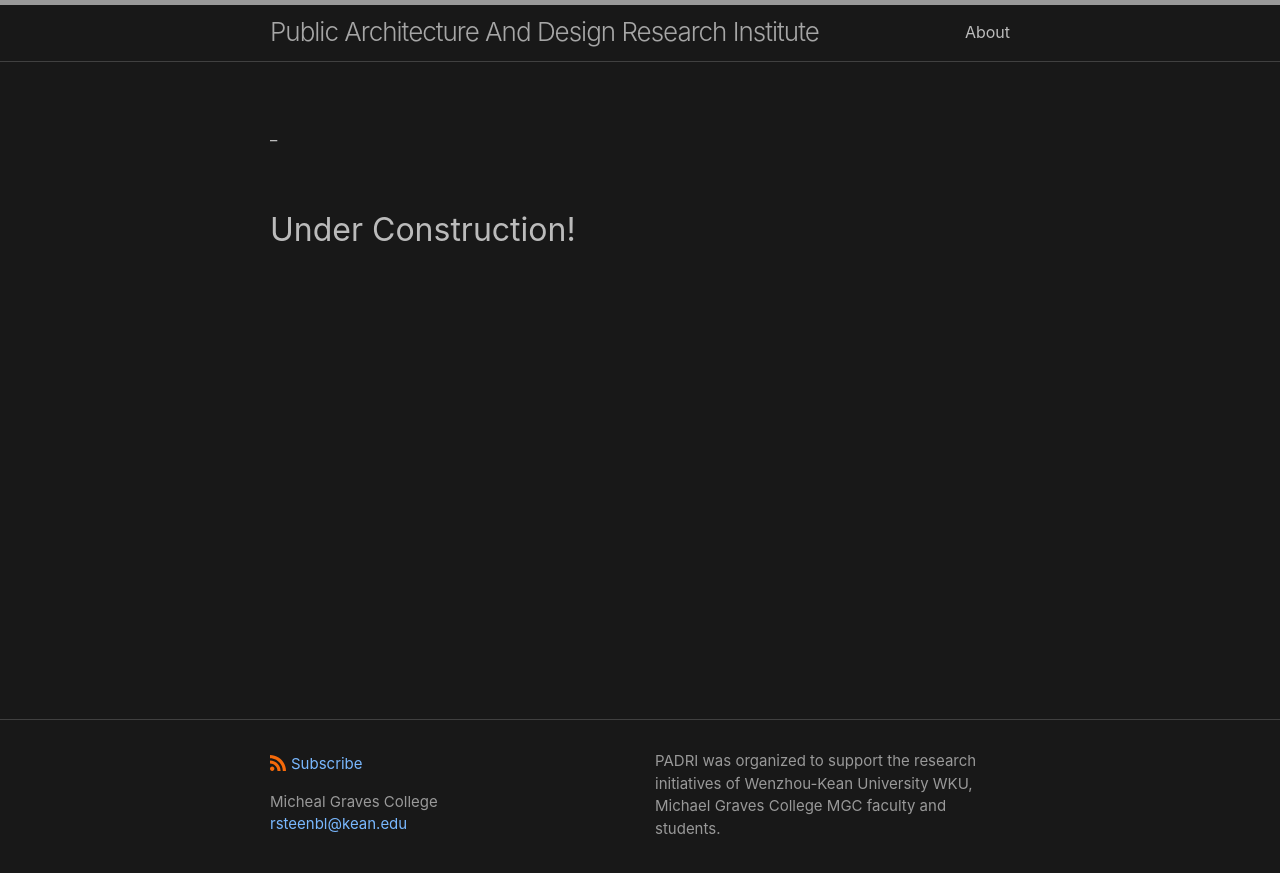
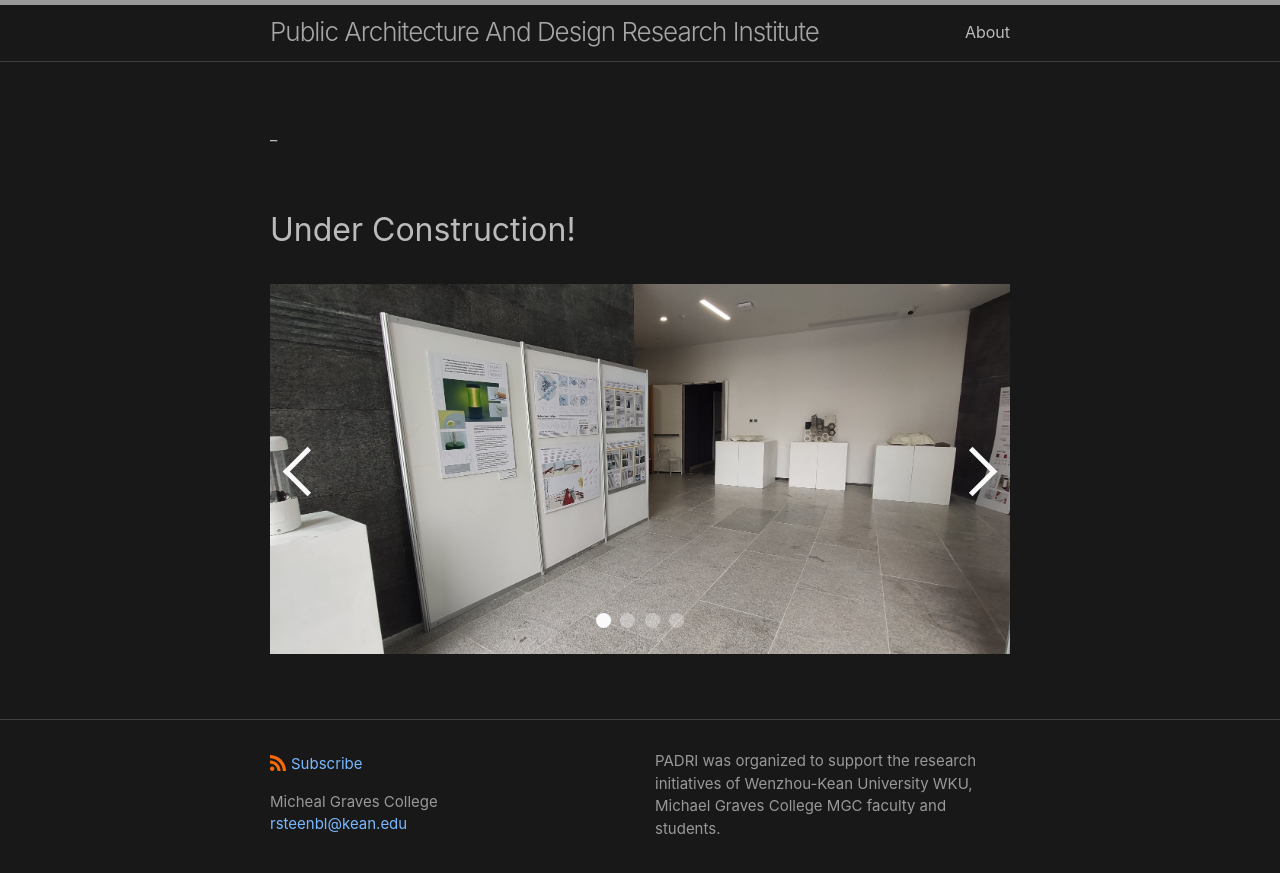
Before and after one commit to KeanMGC/padri, a Jekyll site: the page built from History.markdown, in a window 1280 px wide. Shown: the top 873 px of the page. Built offline with Jekyll 4.4.1, drawn with Linux system fonts in a browser that asks for light colours; our own code applies the rules of GitHub Pages for plain Markdown files.

Commit message:
Update default.html

```diff
--- a/_layouts/default.html
+++ b/_layouts/default.html
@@ -10,6 +10,7 @@
     <main class="page-content" aria-label="Content">
       <div class="wrapper">
         {{ content }}
+        {% include carousel.html height="50" unit="%" duration="7" %}
       </div>
     </main>
 
```
